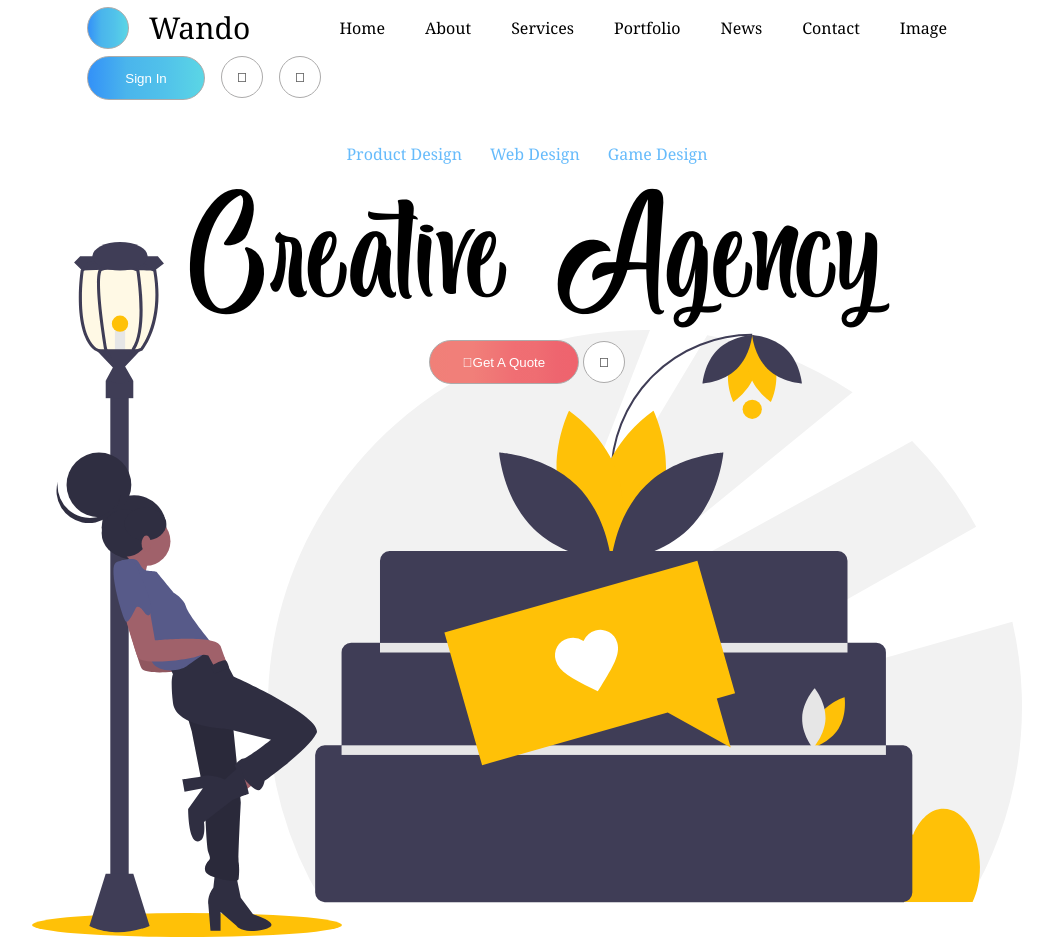
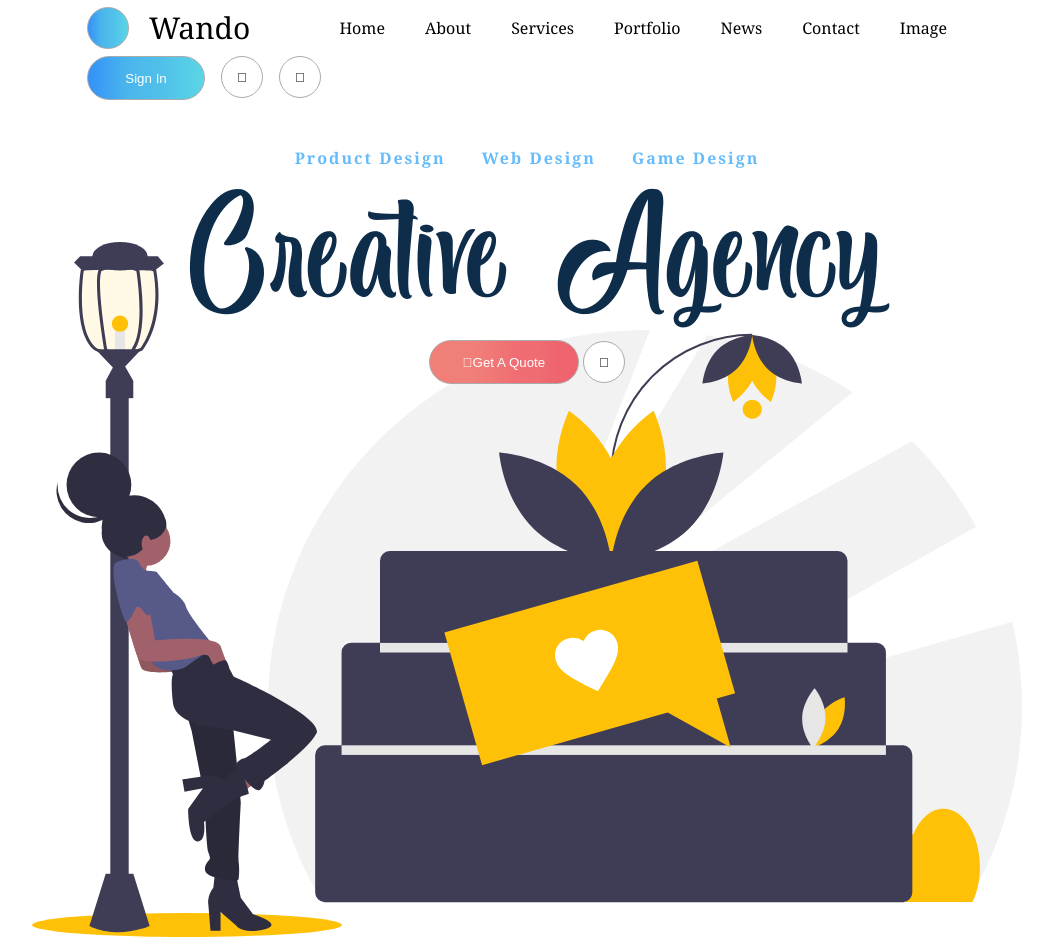
Before and after one commit to shrestharosy/flexbox, a website: page index.html in a window 1280 px wide. Shown: the whole page, without its empty margins (113-1166 px from the left). Drawn offline with Linux system fonts and the light colour scheme.

Commit message:
[CHORE] : Apply colors to contents

```diff
--- a/assets/sass/layouts/_content.scss
+++ b/assets/sass/layouts/_content.scss
@@ -14,14 +14,17 @@
       color: $blue;
       position: absolute;
       top: 40px;
+      letter-spacing: 2px;
+      font-weight: bold;
 
       li {
-        padding: 14px;
+        padding: 18px;
       }
     }
 
     &__title {
       font-family: 'BlackMelody';
+      color: $dark-blue;
       position: absolute;
       top: 150px;
     }
--- a/assets/sass/variables/_colors.scss
+++ b/assets/sass/variables/_colors.scss
@@ -1,3 +1,4 @@
 $gray: rgb(172, 171, 171);
 $white: #ffffff;
 $blue: #66bbfb;
+$dark-blue: #0D2D4A;
```
Also changed, not shown: dest/style.css.
